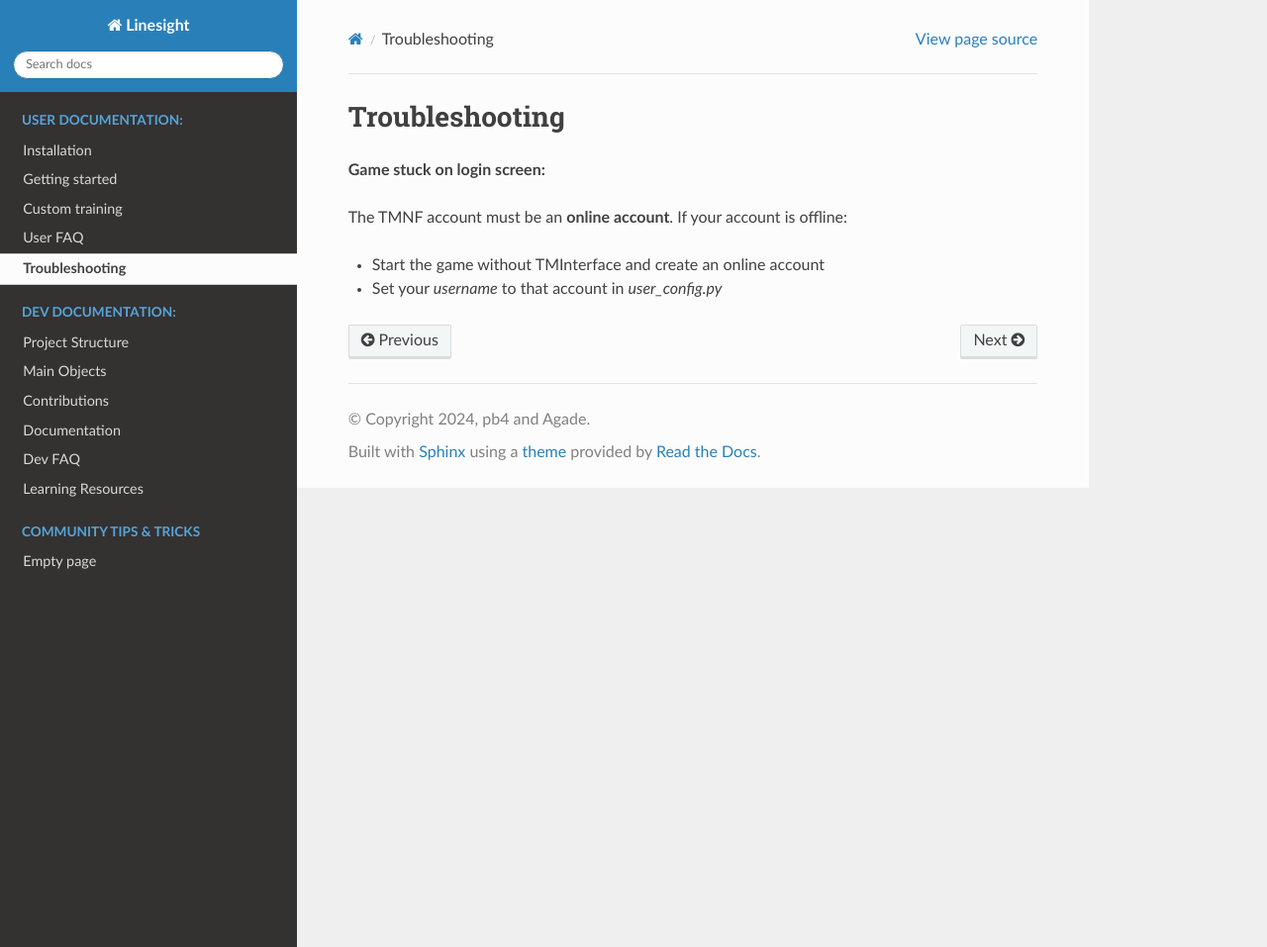
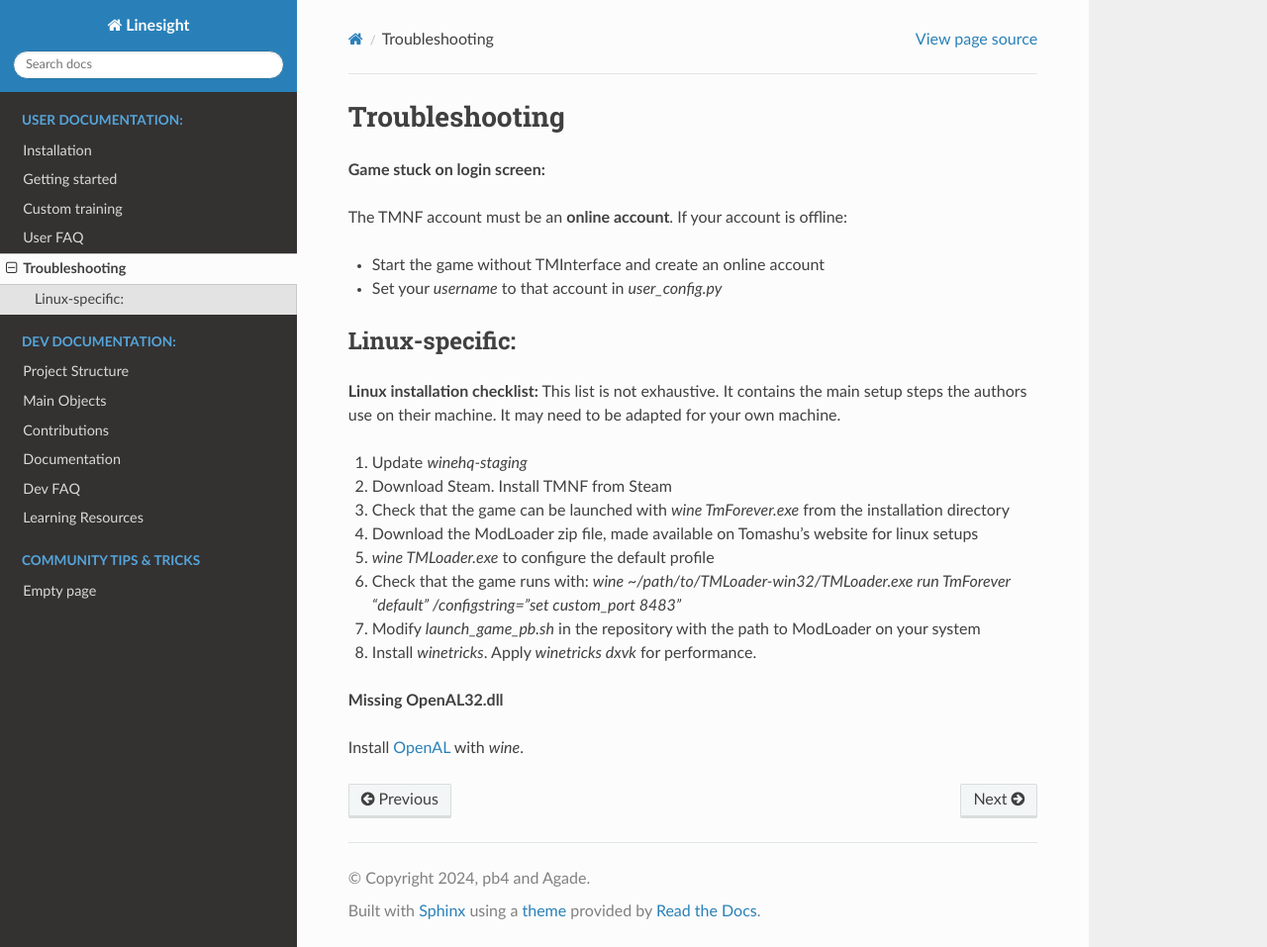
Before and after one commit to Linesight-RL/linesight, a Sphinx documentation site: the page built from docs/source/troubleshooting.rst, in a window 1280 px wide and 957 px high. Shown: the whole window at 99% size. Built offline with Sphinx 7.4.7 and the Read the Docs theme 2.0.0, drawn with Linux system fonts in a browser that asks for light colours.

Commit message:
Add linux-specific installation checklist in documentation. Add information on linux vs windows performance.

```diff
--- a/docs/source/troubleshooting.rst
+++ b/docs/source/troubleshooting.rst
@@ -8,3 +8,22 @@ The TMNF account must be an **online account**. If your account is offline:
 
 - Start the game without TMInterface and create an online account
 - Set your `username` to that account in `user_config.py`
+
+Linux-specific:
+---------------
+
+**Linux installation checklist:**
+This list is not exhaustive. It contains the main setup steps the authors use on their machine. It may need to be adapted for your own machine.
+
+1. Update `winehq-staging`
+2. Download Steam. Install TMNF from Steam
+3. Check that the game can be launched with `wine TmForever.exe` from the installation directory
+4. Download the ModLoader zip file, made available on Tomashu's website for linux setups
+5. `wine TMLoader.exe` to configure the default profile
+6. Check that the game runs with: `wine ~/path/to/TMLoader-win32/TMLoader.exe run TmForever "default" /configstring="set custom_port 8483"`
+7. Modify `launch_game_pb.sh` in the repository with the path to ModLoader on your system
+8. Install `winetricks`. Apply `winetricks dxvk` for performance.
+
+**Missing OpenAL32.dll**
+
+Install `OpenAL <https://www.openal.org/downloads/>`_ with `wine`.
```
Also changed, not shown: docs/source/user_faq.rst (+10 -0 lines), 5 other files.
